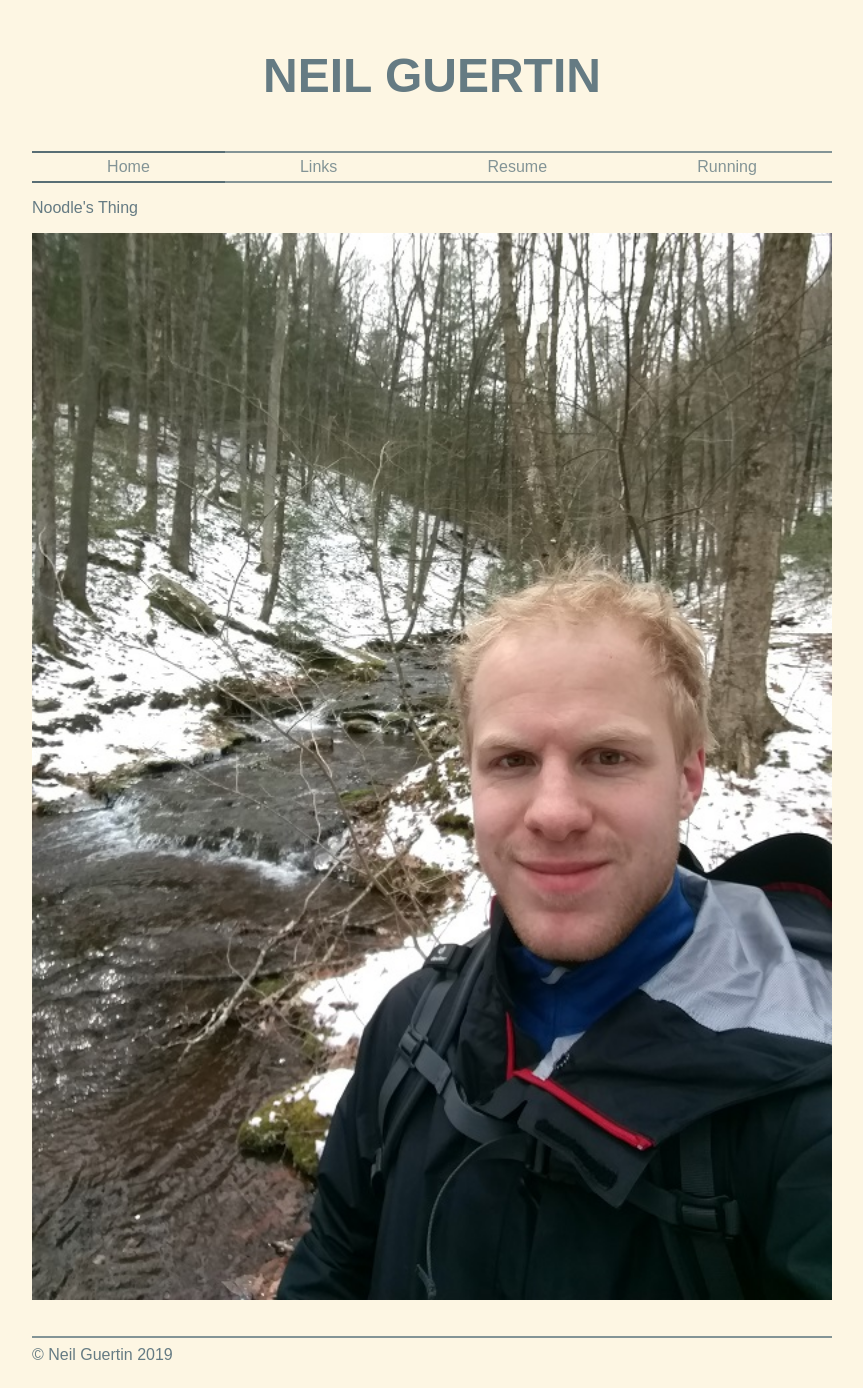
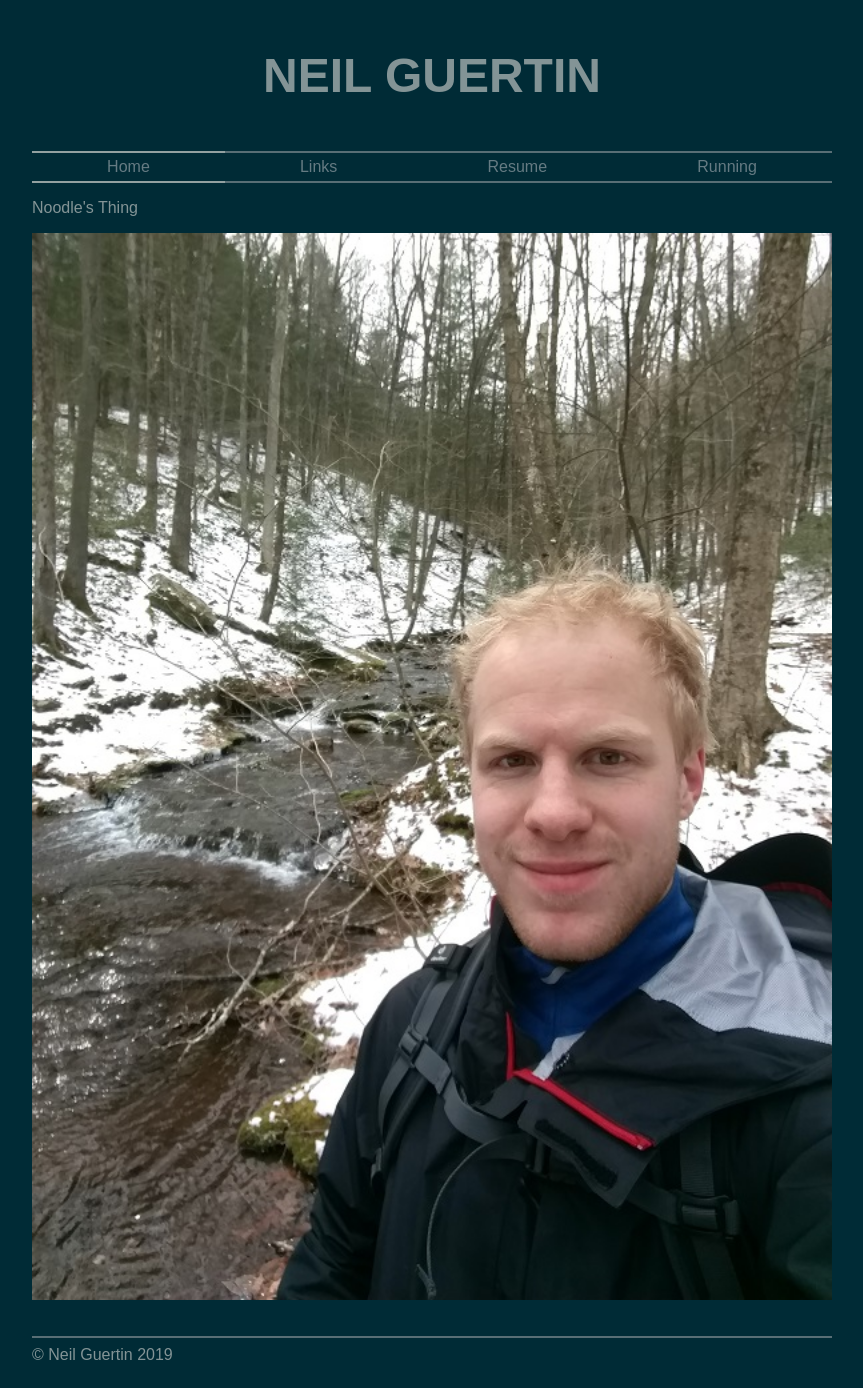
Before and after one commit to neilguertin/neilguertin-com, a PHP site: page /index.php in a window 1280 px wide. Shown: the whole page, without its empty margins (208-1071 px from the left). Run offline with PHP 8.4, Linux system fonts and the light colour scheme.

Commit message:
Update colors

```diff
--- a/public_html/css/nav.css
+++ b/public_html/css/nav.css
@@ -8,20 +8,21 @@ nav ul li {
 
 	list-style: none;
 	text-align: center;
-	border-top: 2px solid #839496;
-	border-bottom: 2px solid #839496;
+	border-top: 2px solid var(--base01);
+	border-bottom: 2px solid var(--base01);
 }
 
-nav ul li a {
+nav ul li a,
+nav ul li a:visited {
 	display: block;
 	padding-top: 5px;
 	padding-bottom: 5px;
 
-	color: #839496;
+	color: var(--base00);
 	text-decoration: none;
 }
 nav ul li a:hover {
-	background-color: #eee8d5;
+	background-color: var(--base02);
 }
 
 /* Current page */
@@ -32,26 +33,6 @@ nav ul li a:hover {
 #hiking #navbar-hiking,
 #running #navbar-running,
 #links #navbar-links {
-	border-top: 2px solid #586e75;
-	border-bottom: 2px solid #586e75;
+	border-top: 2px solid var(--base1);
+	border-bottom: 2px solid var(--base1);
 }
-
-
-/* Solarized colors
-$base03:    #002b36;
-$base02:    #073642;
-$base01:    #586e75;
-$base00:    #657b83;
-$base0:     #839496;
-$base1:     #93a1a1;
-$base2:     #eee8d5;
-$base3:     #fdf6e3;
-$yellow:    #b58900;
-$orange:    #cb4b16;
-$red:       #dc322f;
-$magenta:   #d33682;
-$violet:    #6c71c4;
-$blue:      #268bd2;
-$cyan:      #2aa198;
-$green:     #859900;
-*/
--- a/public_html/css/page.css
+++ b/public_html/css/page.css
@@ -3,8 +3,8 @@ body {
 	width: 800px;
 	max-width: 90%;
 
-	background-color: #fdf6e3;
-	color: #657b83;
+	background-color: var(--base03);
+	color: var(--base0);
 	font-family: sans-serif;
 }
 
@@ -13,24 +13,5 @@ footer {
 	padding-top: 0.5em;
 	padding-bottom: 0.5em;
 	margin-bottom: 1em;
-	border-top: 2px solid #839496;
+	border-top: 2px solid var(--base01);
 }
-
-/* Solarized colors
-$base03:    #002b36;
-$base02:    #073642;
-$base01:    #586e75;
-$base00:    #657b83;
-$base0:     #839496;
-$base1:     #93a1a1;
-$base2:     #eee8d5;
-$base3:     #fdf6e3;
-$yellow:    #b58900;
-$orange:    #cb4b16;
-$red:       #dc322f;
-$magenta:   #d33682;
-$violet:    #6c71c4;
-$blue:      #268bd2;
-$cyan:      #2aa198;
-$green:     #859900;
-*/
--- a/public_html/css/style.css
+++ b/public_html/css/style.css
@@ -1,5 +1,25 @@
+:root {
+	/* Solarized colors */
+	--base03:    #002b36;
+	--base02:    #073642;
+	--base01:    #586e75;
+	--base00:    #657b83;
+	--base0:     #839496;
+	--base1:     #93a1a1;
+	--base2:     #eee8d5;
+	--base3:     #fdf6e3;
+	--yellow:    #b58900;
+	--orange:    #cb4b16;
+	--red:       #dc322f;
+	--magenta:   #d33682;
+	--violet:    #6c71c4;
+	--blue:      #268bd2;
+	--cyan:      #2aa198;
+	--green:     #859900;
+}
+
 h1 h2 h3 h4 h5 h6{
-	color: #586e75;
+	color: var(--base1);
 }
 
 h1 {
@@ -17,28 +37,13 @@ ul {
 
 a {
 	text-decoration: none;
+	color: var(--blue);
 }
 
 a:hover {
 	text-decoration: underline;
 }
 
-
-/* Solarized colors
-$base03:    #002b36;
-$base02:    #073642;
-$base01:    #586e75;
-$base00:    #657b83;
-$base0:     #839496;
-$base1:     #93a1a1;
-$base2:     #eee8d5;
-$base3:     #fdf6e3;
-$yellow:    #b58900;
-$orange:    #cb4b16;
-$red:       #dc322f;
-$magenta:   #d33682;
-$violet:    #6c71c4;
-$blue:      #268bd2;
-$cyan:      #2aa198;
-$green:     #859900;
-*/
+a:visited {
+	color: var(--violet);
+}
```
